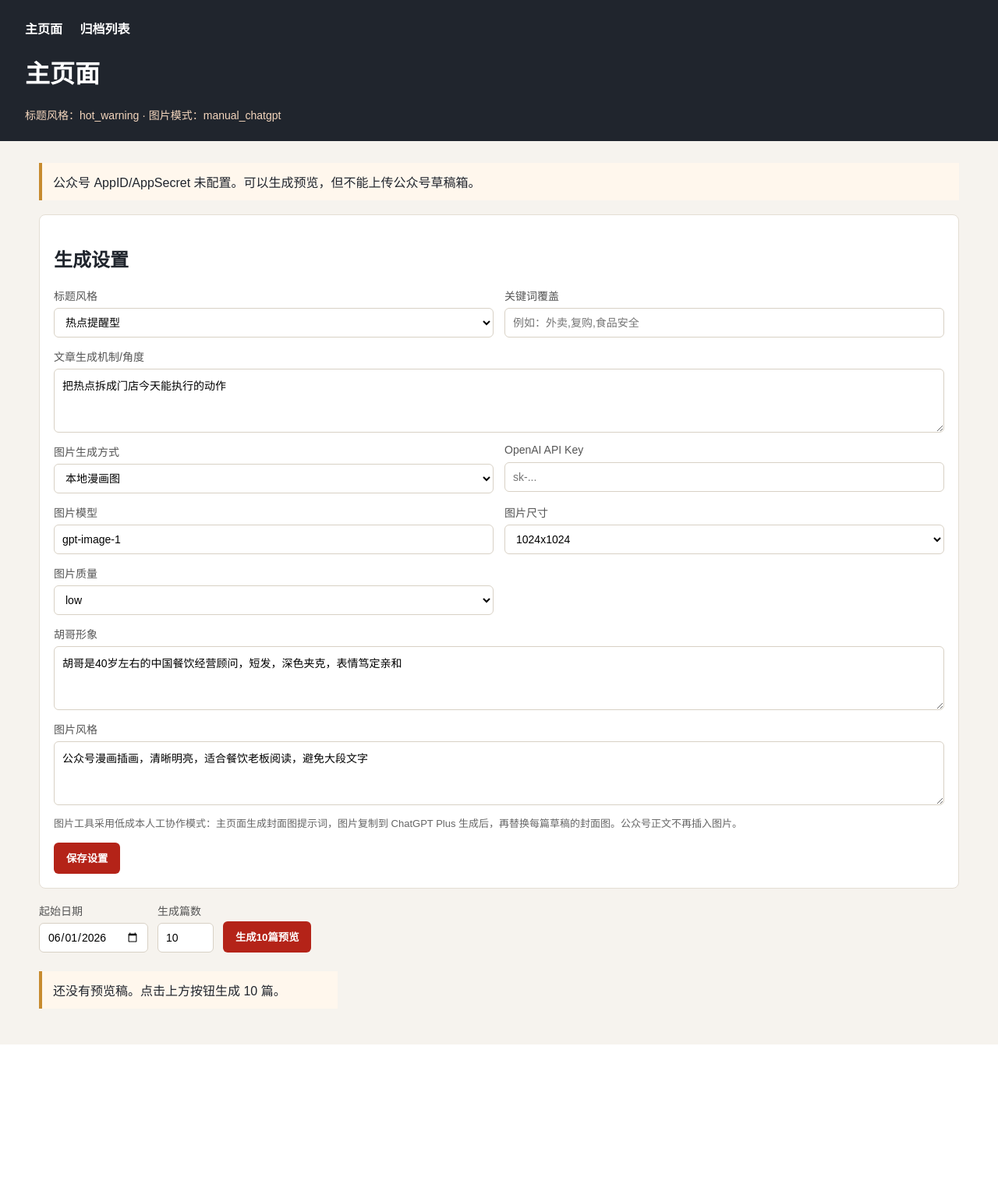
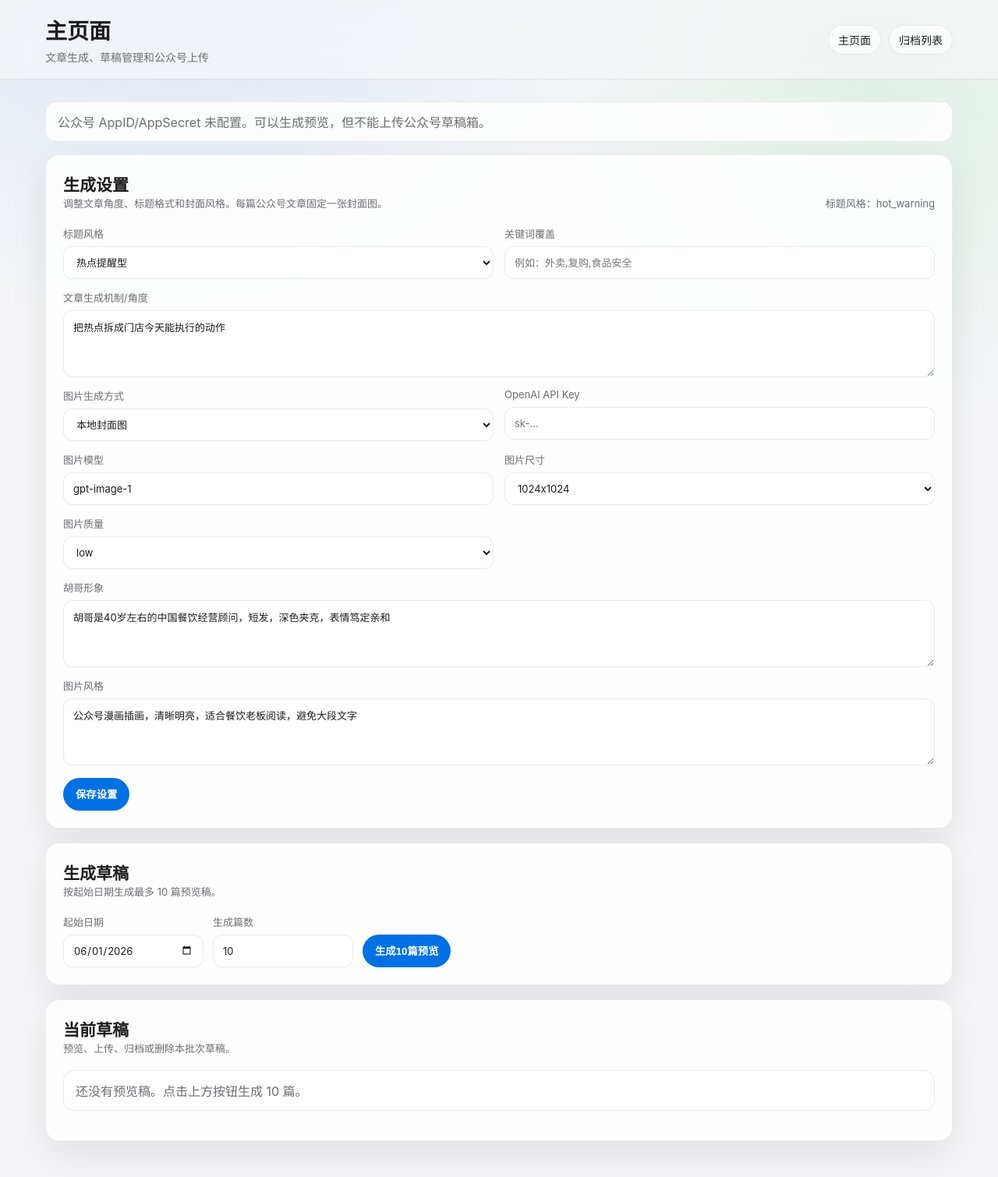
Before and after one commit to regalhu/HUGEGONGZHONGHAO, a Flask app: page / in a window 1280 px wide. Shown: the whole page at 78% size. Before the commit the page ends 1340 px from the top, so only its background shows below. Run offline with Flask 3, Linux system fonts and the light colour scheme; parts of the project's set-up code (start-up, migrations or seed data) failed here and were passed over.

Commit message:
Redesign main page without image tools

```diff
--- a/src/huge_catering/templates/dashboard.html
+++ b/src/huge_catering/templates/dashboard.html
@@ -5,47 +5,215 @@
   <meta name="viewport" content="width=device-width, initial-scale=1">
   <title>胡哥说餐饮 - 主页面</title>
   <style>
-    body { margin: 0; font-family: "Microsoft YaHei", Arial, sans-serif; background: #f6f3ee; color: #20252d; }
-    header { padding: 24px 32px; background: #20252d; color: #fff; }
-    header a { color: #fff; text-decoration: none; font-weight: 700; margin-right: 18px; }
-    main { max-width: 1180px; margin: 0 auto; padding: 28px; }
-    .toolbar { display: flex; gap: 12px; align-items: end; flex-wrap: wrap; margin-bottom: 24px; }
-    label { display: grid; gap: 6px; font-size: 14px; color: #555; }
-    input, select, textarea { border: 1px solid #d8d1c5; border-radius: 6px; background: #fff; box-sizing: border-box; font: inherit; }
-    input, select { height: 38px; padding: 0 10px; }
-    textarea { min-height: 82px; padding: 10px; line-height: 1.6; resize: vertical; }
-    button, .button { height: 40px; padding: 0 16px; border: 0; border-radius: 6px; background: #b42318; color: #fff; font-weight: 700; cursor: pointer; text-decoration: none; display: inline-flex; align-items: center; }
-    button.secondary, .button.secondary { background: #20252d; }
-    .notice { padding: 12px 14px; background: #fff7ed; border-left: 4px solid #c78b2f; margin-bottom: 18px; }
-    .grid { display: grid; grid-template-columns: repeat(auto-fill, minmax(320px, 1fr)); gap: 16px; }
-    .card { background: #fff; border: 1px solid #e4ded4; border-radius: 8px; padding: 16px; }
-    .title { font-size: 17px; font-weight: 800; line-height: 1.5; margin-bottom: 8px; }
-    .meta { color: #666; font-size: 13px; line-height: 1.7; }
-    .chips { display: flex; flex-wrap: wrap; gap: 6px; margin: 10px 0; }
-    .chip { background: #f1eee8; color: #4a4137; padding: 3px 8px; border-radius: 999px; font-size: 12px; }
-    .actions { display: flex; gap: 8px; margin-top: 14px; }
-    .uploaded { color: #16794c; font-weight: 700; }
-    .danger { background: #7f1d1d; }
-    .select-row { display:flex; align-items:center; justify-content:space-between; gap:10px; margin-bottom:10px; }
-    .select-row input { width:18px; height:18px; }
-    .panel { background:#fff; border:1px solid #e4ded4; border-radius:8px; padding:18px; margin-bottom:18px; }
-    .settings-grid { display:grid; grid-template-columns: repeat(2, minmax(0, 1fr)); gap:14px; }
-    .image-slots { display:grid; grid-template-columns: repeat(2, minmax(0, 1fr)); gap:10px; margin-top:12px; }
-    .slot-box { border:1px solid #e4ded4; border-radius:8px; padding:10px; background:#fffdf9; }
-    .slot-box img { max-width:100%; height:auto; border-radius:6px; border:1px solid #e4ded4; margin:8px 0; }
-    details { margin-top:12px; }
-    summary { cursor:pointer; font-weight:800; color:#20252d; }
-    .prompt-card { border:1px solid #e4ded4; border-radius:8px; padding:10px; margin-top:10px; background:#fbfaf7; }
-    textarea.prompt-copy { width:100%; min-height:120px; margin-top:8px; color:#374151; }
-    @media (max-width: 760px) { .settings-grid, .image-slots { grid-template-columns: 1fr; } main { padding:18px; } }
+    :root {
+      color-scheme: light;
+      --bg: #f5f5f7;
+      --surface: rgba(255, 255, 255, 0.86);
+      --surface-solid: #ffffff;
+      --line: rgba(0, 0, 0, 0.08);
+      --text: #1d1d1f;
+      --muted: #6e6e73;
+      --blue: #0071e3;
+      --blue-dark: #005bb5;
+      --red: #d70015;
+      --green: #248a3d;
+      --shadow: 0 18px 50px rgba(0, 0, 0, 0.08);
+      --radius: 18px;
+    }
+    * { box-sizing: border-box; }
+    body {
+      margin: 0;
+      font-family: -apple-system, BlinkMacSystemFont, "SF Pro Text", "Microsoft YaHei", "Segoe UI", sans-serif;
+      background:
+        radial-gradient(circle at 18% -10%, rgba(0,113,227,0.12), transparent 30%),
+        radial-gradient(circle at 88% 8%, rgba(52,199,89,0.10), transparent 24%),
+        var(--bg);
+      color: var(--text);
+    }
+    header {
+      position: sticky;
+      top: 0;
+      z-index: 10;
+      backdrop-filter: saturate(180%) blur(22px);
+      background: rgba(245, 245, 247, 0.78);
+      border-bottom: 1px solid var(--line);
+    }
+    .nav {
+      max-width: 1220px;
+      margin: 0 auto;
+      padding: 18px 28px;
+      display: flex;
+      align-items: center;
+      justify-content: space-between;
+      gap: 18px;
+    }
+    .brand h1 { margin: 0; font-size: 28px; letter-spacing: 0; }
+    .brand p { margin: 5px 0 0; color: var(--muted); font-size: 14px; }
+    .nav-links { display: flex; gap: 10px; align-items: center; }
+    .nav-links a {
+      color: var(--text);
+      text-decoration: none;
+      font-size: 14px;
+      padding: 8px 12px;
+      border-radius: 999px;
+      background: rgba(255,255,255,0.72);
+      border: 1px solid var(--line);
+    }
+    main { max-width: 1220px; margin: 0 auto; padding: 28px; }
+    .notice {
+      padding: 13px 15px;
+      background: rgba(255, 255, 255, 0.86);
+      border: 1px solid var(--line);
+      border-radius: 14px;
+      margin-bottom: 16px;
+      color: var(--muted);
+    }
+    .panel {
+      background: var(--surface);
+      border: 1px solid var(--line);
+      border-radius: var(--radius);
+      box-shadow: var(--shadow);
+      padding: 22px;
+      margin-bottom: 18px;
+    }
+    .panel-head {
+      display: flex;
+      align-items: end;
+      justify-content: space-between;
+      gap: 16px;
+      margin-bottom: 18px;
+    }
+    h2 { margin: 0; font-size: 21px; letter-spacing: 0; }
+    .subtle { color: var(--muted); font-size: 13px; line-height: 1.6; }
+    label { display: grid; gap: 7px; color: var(--muted); font-size: 13px; }
+    input, select, textarea {
+      width: 100%;
+      border: 1px solid var(--line);
+      border-radius: 12px;
+      background: rgba(255,255,255,0.94);
+      color: var(--text);
+      font: inherit;
+      outline: none;
+    }
+    input, select { height: 42px; padding: 0 12px; }
+    textarea { min-height: 86px; padding: 11px 12px; line-height: 1.6; resize: vertical; }
+    input:focus, select:focus, textarea:focus {
+      border-color: rgba(0, 113, 227, 0.55);
+      box-shadow: 0 0 0 4px rgba(0, 113, 227, 0.12);
+    }
+    .settings-grid {
+      display: grid;
+      grid-template-columns: repeat(2, minmax(0, 1fr));
+      gap: 14px;
+    }
+    .toolbar {
+      display: flex;
+      gap: 12px;
+      align-items: end;
+      flex-wrap: wrap;
+    }
+    .toolbar label { min-width: 180px; }
+    button, .button {
+      height: 42px;
+      padding: 0 16px;
+      border: 0;
+      border-radius: 999px;
+      background: var(--blue);
+      color: #fff;
+      font-weight: 700;
+      cursor: pointer;
+      text-decoration: none;
+      display: inline-flex;
+      align-items: center;
+      justify-content: center;
+      white-space: nowrap;
+    }
+    button:hover, .button:hover { background: var(--blue-dark); }
+    button.secondary, .button.secondary {
+      background: rgba(255,255,255,0.9);
+      color: var(--text);
+      border: 1px solid var(--line);
+    }
+    button.secondary:hover, .button.secondary:hover { background: #fff; }
+    button.danger, .button.danger { background: var(--red); }
+    .manage-row {
+      display: flex;
+      align-items: center;
+      justify-content: space-between;
+      gap: 12px;
+      margin: 20px 0 14px;
+      flex-wrap: wrap;
+    }
+    .actions { display: flex; gap: 8px; flex-wrap: wrap; align-items: center; }
+    .grid {
+      display: grid;
+      grid-template-columns: repeat(auto-fill, minmax(330px, 1fr));
+      gap: 14px;
+    }
+    .card {
+      background: var(--surface-solid);
+      border: 1px solid var(--line);
+      border-radius: var(--radius);
+      padding: 16px;
+      min-height: 230px;
+      display: flex;
+      flex-direction: column;
+      box-shadow: 0 8px 28px rgba(0,0,0,0.05);
+    }
+    .card-top {
+      display: flex;
+      justify-content: space-between;
+      gap: 12px;
+      align-items: center;
+      margin-bottom: 12px;
+    }
+    .card input[type="checkbox"] { width: 18px; height: 18px; }
+    .badge {
+      display: inline-flex;
+      align-items: center;
+      height: 26px;
+      padding: 0 10px;
+      border-radius: 999px;
+      background: #f5f5f7;
+      color: var(--muted);
+      font-size: 12px;
+      border: 1px solid var(--line);
+    }
+    .badge.uploaded { color: var(--green); background: rgba(52,199,89,0.10); }
+    .title { font-size: 17px; font-weight: 800; line-height: 1.45; margin-bottom: 10px; }
+    .meta { color: var(--muted); font-size: 13px; line-height: 1.7; }
+    .chips { display: flex; flex-wrap: wrap; gap: 6px; margin: 12px 0; }
+    .chip {
+      background: #f5f5f7;
+      color: #424245;
+      padding: 4px 9px;
+      border-radius: 999px;
+      font-size: 12px;
+      border: 1px solid var(--line);
+    }
+    .card .actions { margin-top: auto; padding-top: 12px; }
+    .empty { grid-column: 1 / -1; }
+    @media (max-width: 760px) {
+      .nav { align-items: flex-start; flex-direction: column; padding: 16px 18px; }
+      main { padding: 18px; }
+      .settings-grid { grid-template-columns: 1fr; }
+      .grid { grid-template-columns: 1fr; }
+      .panel-head { align-items: flex-start; flex-direction: column; }
+    }
   </style>
 </head>
 <body>
   <header>
+    <div class="nav">
+      <div class="brand">
+        <h1>{{ "归档草稿" if archive_view else "主页面" }}</h1>
+        <p>{{ "查看已归档的本地草稿" if archive_view else "文章生成、草稿管理和公众号上传" }}</p>
+      </div>
+      <nav class="nav-links">
         <a href="{{ url_for('index') }}">主页面</a>
         <a href="{{ url_for('archive') }}">归档列表</a>
-    <h1>{{ "归档草稿" if archive_view else "主页面" }}</h1>
-    <div style="color:#f4d6bd;font-size:14px;">标题风格：{{ tool_settings.title_style }} · 图片模式：manual_chatgpt</div>
+      </nav>
+    </div>
   </header>
   <main>
     {% if not has_wechat %}
@@ -57,7 +225,13 @@
 
     {% if not archive_view %}
       <section class="panel">
+        <div class="panel-head">
+          <div>
             <h2>生成设置</h2>
+            <div class="subtle">调整文章角度、标题格式和封面风格。每篇公众号文章固定一张封面图。</div>
+          </div>
+          <div class="subtle">标题风格：{{ tool_settings.title_style }}</div>
+        </div>
         <form method="post" action="{{ url_for('save_settings') }}">
           <div class="settings-grid">
             <label>标题风格
@@ -78,7 +252,7 @@
           <div class="settings-grid" style="margin-top:14px;">
             <label>图片生成方式
               <select name="image_provider">
-                <option value="local" {% if tool_settings.image_provider == "local" %}selected{% endif %}>本地漫画图</option>
+                <option value="local" {% if tool_settings.image_provider == "local" %}selected{% endif %}>本地封面图</option>
                 <option value="openai" {% if tool_settings.image_provider == "openai" %}selected{% endif %}>OpenAI 图片生成</option>
               </select>
             </label>
@@ -109,11 +283,19 @@
           <label style="margin-top:14px;">图片风格
             <textarea name="image_style_prompt">{{ tool_settings.image_style_prompt }}</textarea>
           </label>
-          <p class="meta">图片工具采用低成本人工协作模式：主页面生成封面图提示词，图片复制到 ChatGPT Plus 生成后，再替换每篇草稿的封面图。公众号正文不再插入图片。</p>
+          <div class="actions" style="margin-top:16px;">
             <button type="submit">保存设置</button>
+          </div>
         </form>
       </section>
 
+      <section class="panel">
+        <div class="panel-head">
+          <div>
+            <h2>生成草稿</h2>
+            <div class="subtle">按起始日期生成最多 10 篇预览稿。</div>
+          </div>
+        </div>
         <form class="toolbar" method="post" action="{{ url_for('generate_batch') }}">
           <label>起始日期
             <input type="date" name="start_date" value="{{ today }}">
@@ -123,19 +305,28 @@
           </label>
           <button type="submit">生成10篇预览</button>
         </form>
+      </section>
     {% endif %}
 
+    <section class="panel">
+      <div class="panel-head">
+        <div>
+          <h2>{{ "归档列表" if archive_view else "当前草稿" }}</h2>
+          <div class="subtle">{{ "这些是已归档的本地草稿。" if archive_view else "预览、上传、归档或删除本批次草稿。" }}</div>
+        </div>
         {% if items and not archive_view %}
           <form method="post" action="{{ url_for('upload_batch') }}">
             {% for item in items %}
               <input type="hidden" name="dates" value="{{ item.publish_date }}">
             {% endfor %}
-        <button class="secondary" type="submit">上传本批次到公众号草稿箱</button>
+            <button type="submit">上传本批次</button>
           </form>
         {% endif %}
+      </div>
 
       {% if items %}
-      <form id="manage-form" class="toolbar" method="post" action="{{ url_for('drafts_action') }}" style="margin-top:18px;">
+        <div class="manage-row">
+          <form id="manage-form" class="actions" method="post" action="{{ url_for('drafts_action') }}">
             {% if archive_view %}
               <input type="hidden" name="archive_view" value="1">
               <button class="secondary" type="submit" name="action" value="delete_archive_selected">删除选中</button>
@@ -147,14 +338,20 @@
               <button class="danger" type="submit" name="action" value="delete_all">全部删除</button>
             {% endif %}
           </form>
+          <div class="subtle">共 {{ items|length }} 篇</div>
+        </div>
       {% endif %}
 
-    <section class="grid" style="margin-top:18px;">
+      <section class="grid">
         {% for item in items %}
           <article class="card">
-          <div class="select-row">
+            <div class="card-top">
               <input form="manage-form" type="checkbox" name="dates" value="{{ item.publish_date }}" aria-label="选择 {{ item.title }}">
-            <span class="meta">{{ "已归档" if archive_view else "当前草稿" }}</span>
+              {% if item.draft_media_id %}
+                <span class="badge uploaded">已上传</span>
+              {% else %}
+                <span class="badge">{{ "已归档" if archive_view else "未上传" }}</span>
+              {% endif %}
             </div>
             <div class="title">{{ item.title }}</div>
             <div class="meta">{{ item.publish_date }} · {{ item.topic_name }}</div>
@@ -167,9 +364,7 @@
               {% endfor %}
             </div>
             {% if item.draft_media_id %}
-            <div class="uploaded">已上传：{{ item.draft_media_id }}</div>
-          {% else %}
-            <div class="meta">未上传公众号草稿箱</div>
+              <div class="meta">media_id：{{ item.draft_media_id }}</div>
             {% endif %}
             <div class="actions">
               <a class="button secondary" href="{{ url_for('preview', publish_date=item.publish_date, archived=1 if archive_view else 0) }}">预览</a>
@@ -193,58 +388,12 @@
                 </form>
               {% endif %}
             </div>
-          <details>
-            <summary>图片工具</summary>
-            <p class="meta">每篇公众号文章固定 1 张封面图。复制提示词到 ChatGPT Plus 生成封面后，在这里替换封面图即可。</p>
-            <div class="actions">
-              <a class="button" href="{{ item.image_workbench.chatgptUrl if item.image_workbench else 'https://chatgpt.com/' }}" target="_blank" rel="noopener">打开 ChatGPT 图片生成</a>
-            </div>
-            <div class="slot-box">
-              <div class="title" style="font-size:14px;">公众号封面图 · 2.35:1</div>
-              <img src="{{ url_for('outputs', filename=('_archive/' if archive_view else '') ~ item.publish_date ~ '/cover.jpg') }}" alt="封面图">
-              {% if not archive_view %}
-                <form method="post" action="{{ url_for('upload_cover_image', publish_date=item.publish_date) }}" enctype="multipart/form-data">
-                  <input type="hidden" name="return_to" value="index">
-                  <input type="file" name="image" accept="image/*" required>
-                  <button class="secondary" type="submit">替换封面图</button>
-                </form>
-              {% endif %}
-            </div>
-            {% if item.image_workbench %}
-              <details>
-                <summary>图片生成提示词</summary>
-                {% for group in item.image_workbench.groups %}
-                  <div class="prompt-card">
-                    <div class="title" style="font-size:15px;">{{ group.purpose }} · {{ group.aspect_ratio }}</div>
-                    <button type="button" class="copy-button" data-target="main-prompt-{{ item.publish_date }}-{{ loop.index }}">复制提示词</button>
-                    <textarea id="main-prompt-{{ item.publish_date }}-{{ loop.index }}" class="prompt-copy" readonly>{{ group.copy_text }}</textarea>
-                  </div>
-                {% endfor %}
-              </details>
-            {% endif %}
-          </details>
           </article>
         {% else %}
-        <div class="notice">{{ "归档里还没有草稿。" if archive_view else "还没有预览稿。点击上方按钮生成 10 篇。" }}</div>
+          <div class="notice empty">{{ "归档里还没有草稿。" if archive_view else "还没有预览稿。点击上方按钮生成 10 篇。" }}</div>
         {% endfor %}
       </section>
+    </section>
   </main>
-  <script>
-    document.querySelectorAll(".copy-button").forEach((button) => {
-      button.addEventListener("click", async () => {
-        const target = document.getElementById(button.dataset.target);
-        if (!target) return;
-        target.select();
-        target.setSelectionRange(0, target.value.length);
-        try {
-          await navigator.clipboard.writeText(target.value);
-        } catch (error) {
-          document.execCommand("copy");
-        }
-        button.textContent = "已复制";
-        window.setTimeout(() => { button.textContent = "复制提示词"; }, 1400);
-      });
-    });
-  </script>
 </body>
 </html>
```
Also changed, not shown: 使用说明.md (+5 -5 lines), 链接备忘录.md (+1 -1 lines), README.md. Lines whose indentation alone changed are shown as unchanged.
